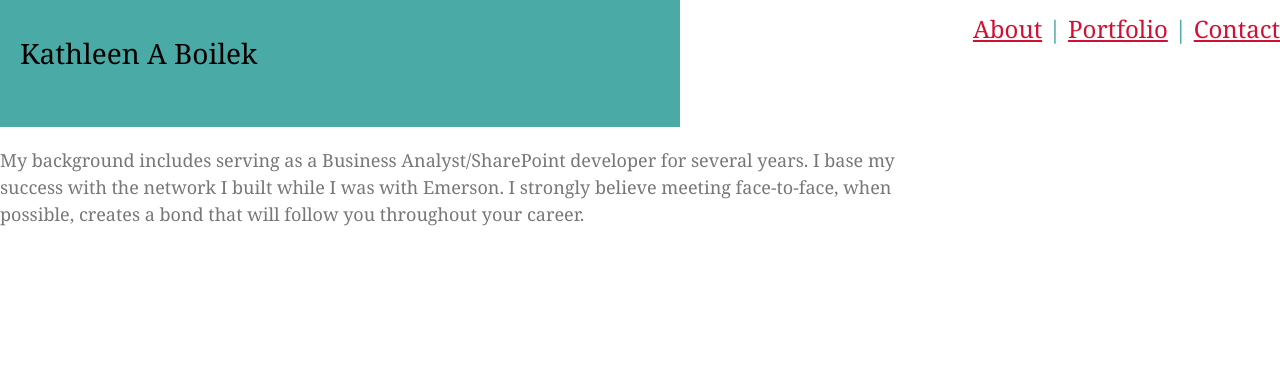
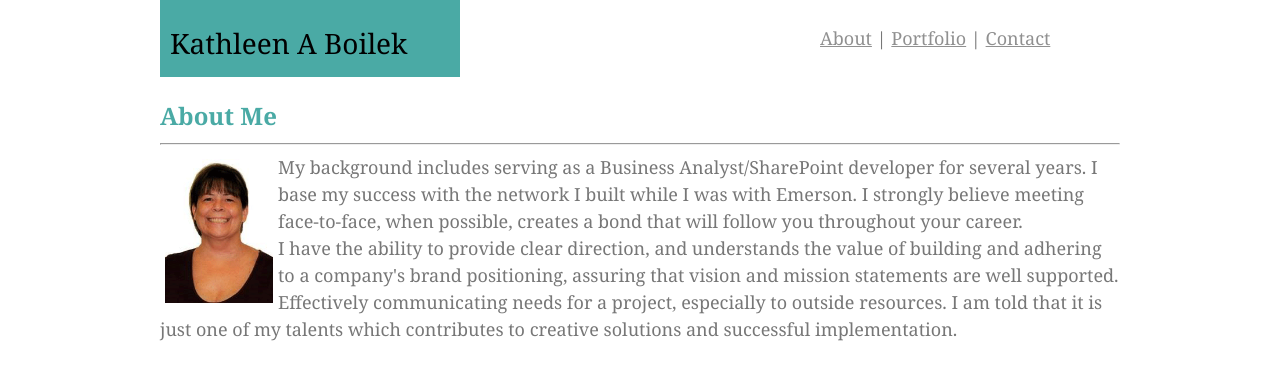
Before and after one commit to kathyboilek/Basic-Portfolio, a plain HTML site: page index.html in a window 1280 px wide. Drawn offline with Linux system fonts and the light colour scheme.

Commit message:
change image

```diff
--- a/assets/css/style.css
+++ b/assets/css/style.css
@@ -1,73 +1,71 @@
 @charset "utf-8";
 /* CSS Document */
 
+* {
+  box-sizing: border-box;
+}
 
 body {
 	padding: 0;
 	margin: 0;
-	font-family: Georgia, "Times New Roman", Times, serif;
+	font-family: Georgia, Times New Roman, Times, 'serif';
 	font-size: 18px;
 	line-height: 150%;
 	color: #777777;
 	background-color: #FFFFFF;
 	border-color: #dddddd;
 }
+#container {
+ 	width: 960px;
+  	margin: 0 auto;
+}
 
+.main {
+  	width: 100%;
+	clear: both;
+	}
 header {
 	float: left;
-	width: 50%;
-	padding: 20px;
-  	margin-bottom: 20px;
+	width: 300px;
+	padding: 10px;
  	background: #4aaaa5;
 	border-color: #cccccc;
 }
 nav{
 	float: right;
-	margin: 0;
-	padding-top: 15px;
+	width: 300px;
+	padding: 25px 0px 0px 0px;
 	background: #4aaaa5;
 	background-color: #fff;
 	border-color: #cccccc;
 }
 
+img {
+	float: left;
+	padding: 5px;
+}
+
 h1 {
-  padding: 20px 0;
+  	padding: 20px 0px 10px 0px;
  	margin: 0;
-  margin-bottom: 20px;
   	font-size: 28px;
   	color: #000;
 }
 
 h3 {
+	padding: 20px 0px 5px 0px;
   	font-size: 24px;
+	font-weight: bolder;
   	color: #4aaaa5;
 }
 
 a {
-  color: #d21034;
-}
-
-container {
-  width: 960px;
-  margin: 0 auto;
+  	color: #909090;
 }
 
 
 
-main {
-  width: 70%;
-	clear: both;
-	}
 
-#contact-info {
-  width: 30%;
-}
-
-#bio-image {
-  width: 200px;
-  height: 200px;
-  margin-right: 20px;
-}
 #footer{
 	position: fixed;
 	left: 0;
--- a/index.html
+++ b/index.html
@@ -5,23 +5,35 @@
 <title>Kathleen A Boilek</title>
 
 <link href="assets/css/reset.css" rel="stylesheet" type="text/css">
+
 <link href="assets/css/style.css" rel="stylesheet" type="text/css">
 
 </head>
 
 <body>
-	<container>
+	<div id="container">
 			<header>
-				<h1>Kathleen A Boilek</h1>
+			  <h1>Kathleen A Boilek</h1>
 			</header>
 
-				<nav>
-					<h3><a href="index.html" title="About" target="_self">About</a> | <a href="portfolio.html" title="Portfolio" target="_self">Portfolio</a> | <a href="contact.html" target="_self">Contact</a></h3>
+	 			 <nav>
+					<a href="index.html" title="About" target="_self">About</a> | <a href="portfolio.html" title="Portfolio" target="_self">Portfolio</a> | <a href="contact.html" target="_self">Contact</a><h1>
+
 				</nav>
 
-		<main>
+		<div class="main">
+		<h3>About Me</h3>
+
+		<hr align="left" width="100%">
+
+
+		  <img src="assets/images/KathleenBoilek-2017.gif" width="118" height="154" alt=""/>
+
 			<p>My background includes serving as a Business Analyst/SharePoint developer for several years. I base my success with the network I built while I was with Emerson. I  strongly believe meeting face-to-face, when possible, creates a bond that will follow you throughout your career. </p>
-		</main>
-	</container>
+
+			<p>I have the ability to provide clear direction, and understands the value of building and adhering to a company's brand positioning, assuring that vision and mission statements are well supported. Effectively communicating needs for a project, especially to outside resources. I am told that it is just one of my talents which contributes to creative solutions and successful implementation. </p>
+		</div>
+
+	</div>
 </body>
 </html>
```
Also changed, not shown: assets/images/KathleenBoilek-2017.jpg (added). Lines whose indentation alone changed are shown as unchanged.
